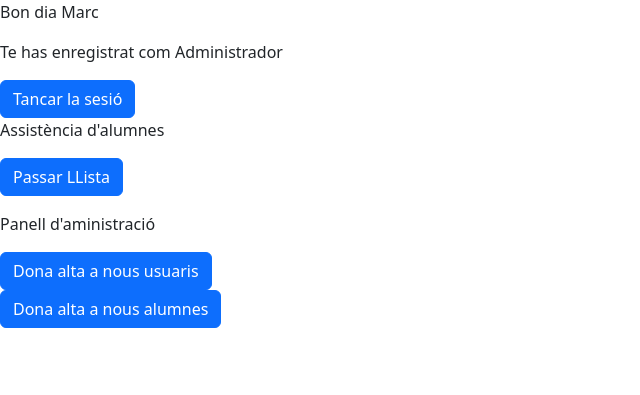
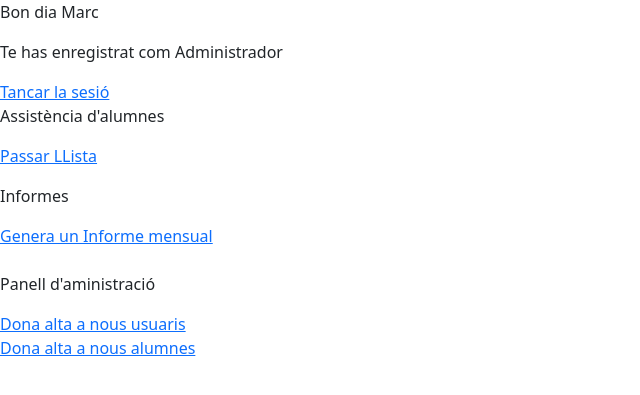
Before and after one commit to mtcraft22/Assitecies, a PHP site: page /Assistenciesinici.php in a window 1280 px wide. Shown: the top 395 px of the page, without its empty margins (0-640 px from the left). Run offline with PHP 8.4, Linux system fonts and the light colour scheme; a user stored in the database is signed in.

Commit message:
s'ha propa la 1.0

```diff
--- a/servidor/inici/Assistenciesinici.php
+++ b/servidor/inici/Assistenciesinici.php
@@ -19,18 +19,20 @@
     <div id="main" >
             <p>Bon dia <?php echo $_SESSION["usuari"] ?></p>
             <p>Te has enregistrat com <?php echo $_SESSION["tipus"] ?></p>
-            <a href="../login/tanca.php"><button class="btn btn-primary" >Tancar la sesió </button></a>
+            <a id="enlace" href="../login/tanca.php">Tancar la sesió </a>
 
             <p>Assistència d'alumnes<p>
-            <a href="./../../client/passallista/passallista.php"><button class="btn btn-primary">Passar LLista</button></a>
+            <a id="enlace" href="./../../client/passallista/passallista.php">Passar LLista</a>
+            <p>Informes</p>
+            <a id='enlace' href='../../client/informe.php'>Genera un Informe mensual</a><br>
 
     <?php
         if ($_SESSION["tipus"]=="Administrador"){
             echo "<br>
 
                 <p id='panell'>Panell d'aministració</p>
-                <a href='../../client/altausuaris/gestiousuarishtml.php'> <button class='btn btn-primary' >Dona alta a nous usuaris</button></a><br>
-                <a href='../../client/gestioalumneshtml.php'><button class='btn btn-primary' > Dona alta a nous alumnes</button></a><br>
+                <a id='enlace' href='../../client/altausuaris/gestiousuarishtml.php'>Dona alta a nous usuaris</a><br>
+                <a id='enlace' href='../../client/gestioalumneshtml.php'>Dona alta a nous alumnes</a><br>
            ";
 
         }elseif($_SESSION["tipus"]=="Mestre"){
@@ -39,7 +41,8 @@
             echo "<br>
 
                 <p id='panell'>Panell d'aministració</p>
-                <a href='../../client/gestioalumneshtml.php'><button class='btn btn-primary' >Dona alta a nous alumnes</button></a><br>
+                <a id='enlace' href='../../client/gestioalumneshtml.php'>Dona alta a nous alumnes</a><br>
+
            ";
         }
 
```
